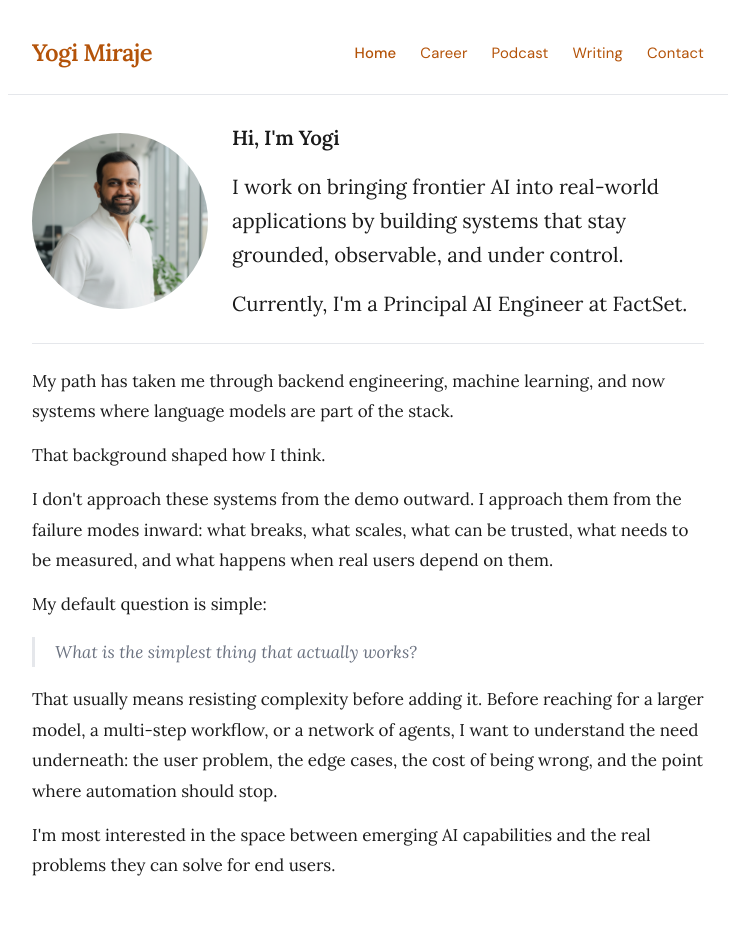
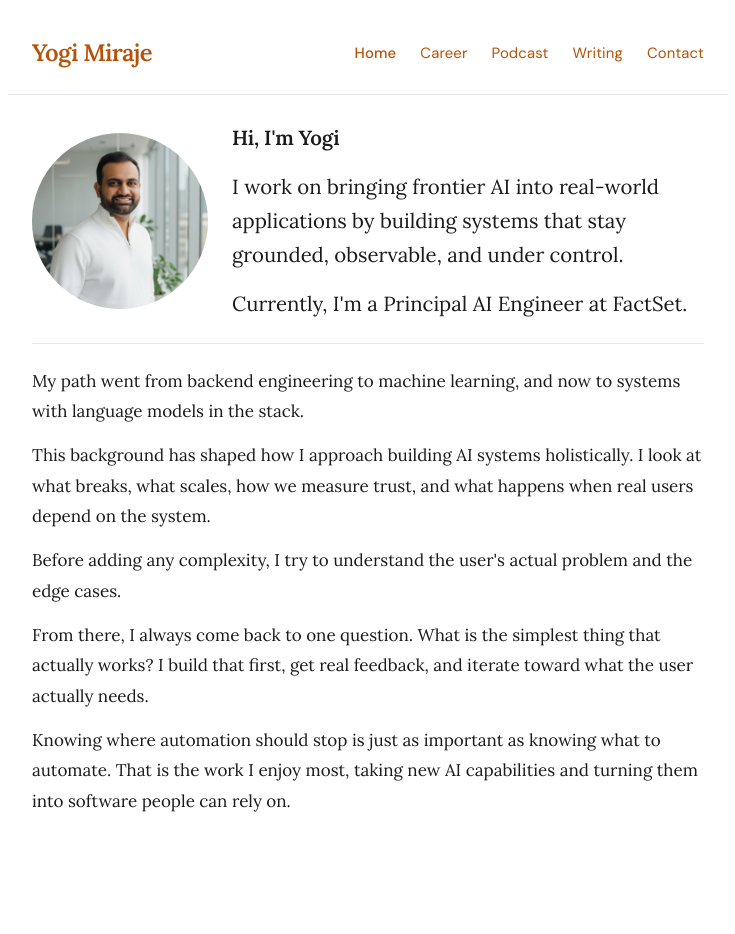
Before and after one commit to yogi-miraje/yogi-miraje.github.io, a Jekyll site: the page built from index.md, in a window 1280 px wide. Shown: the whole page, without its empty margins (272-1007 px from the left). Built offline with Jekyll 4.4.1, drawn with Linux system fonts in a browser that asks for light colours; after the commit the page ends 900 px from its top, so only the background shows below that.

Commit message:
Update homepage AI engineering introduction

```diff
--- a/index.md
+++ b/index.md
@@ -15,17 +15,13 @@ title: Yogi Miraje
 
   <hr class="content-divider">
 
-  <p>My path has taken me through backend engineering, machine learning, and now systems where language models are part of the stack.</p>
+  <p>My path went from backend engineering to machine learning, and now to systems with language models in the stack.</p>
 
-  <p>That background shaped how I think.</p>
+  <p>This background has shaped how I approach building AI systems holistically. I look at what breaks, what scales, how we measure trust, and what happens when real users depend on the system.</p>
 
-  <p>I don't approach these systems from the demo outward. I approach them from the failure modes inward: what breaks, what scales, what can be trusted, what needs to be measured, and what happens when real users depend on them.</p>
+  <p>Before adding any complexity, I try to understand the user's actual problem and the edge cases.</p>
 
-  <p>My default question is simple:</p>
+  <p>From there, I always come back to one question. What is the simplest thing that actually works? I build that first, get real feedback, and iterate toward what the user actually needs.</p>
 
-  <blockquote>What is the simplest thing that actually works?</blockquote>
-
-  <p>That usually means resisting complexity before adding it. Before reaching for a larger model, a multi-step workflow, or a network of agents, I want to understand the need underneath: the user problem, the edge cases, the cost of being wrong, and the point where automation should stop.</p>
-
-  <p>I'm most interested in the space between emerging AI capabilities and the real problems they can solve for end users.</p>
+  <p>Knowing where automation should stop is just as important as knowing what to automate. That is the work I enjoy most, taking new AI capabilities and turning them into software people can rely on.</p>
 </div>
```
